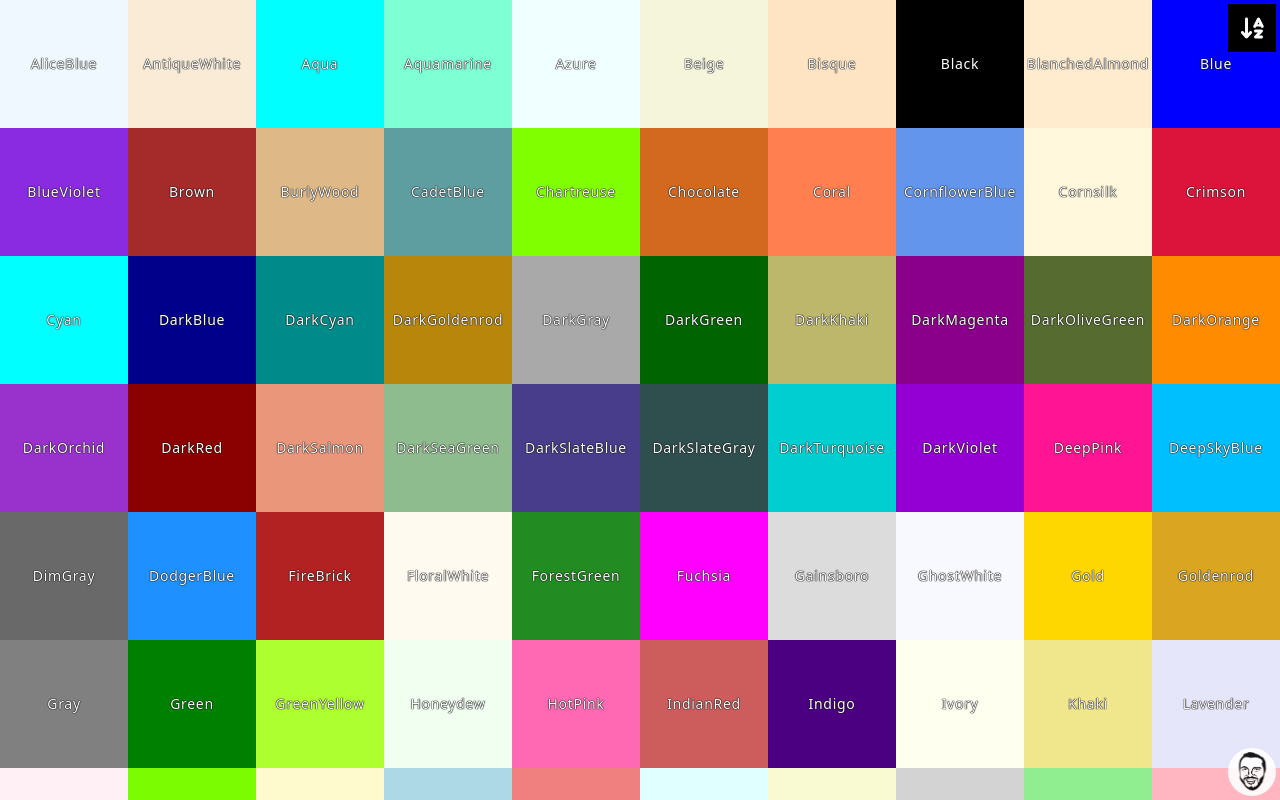
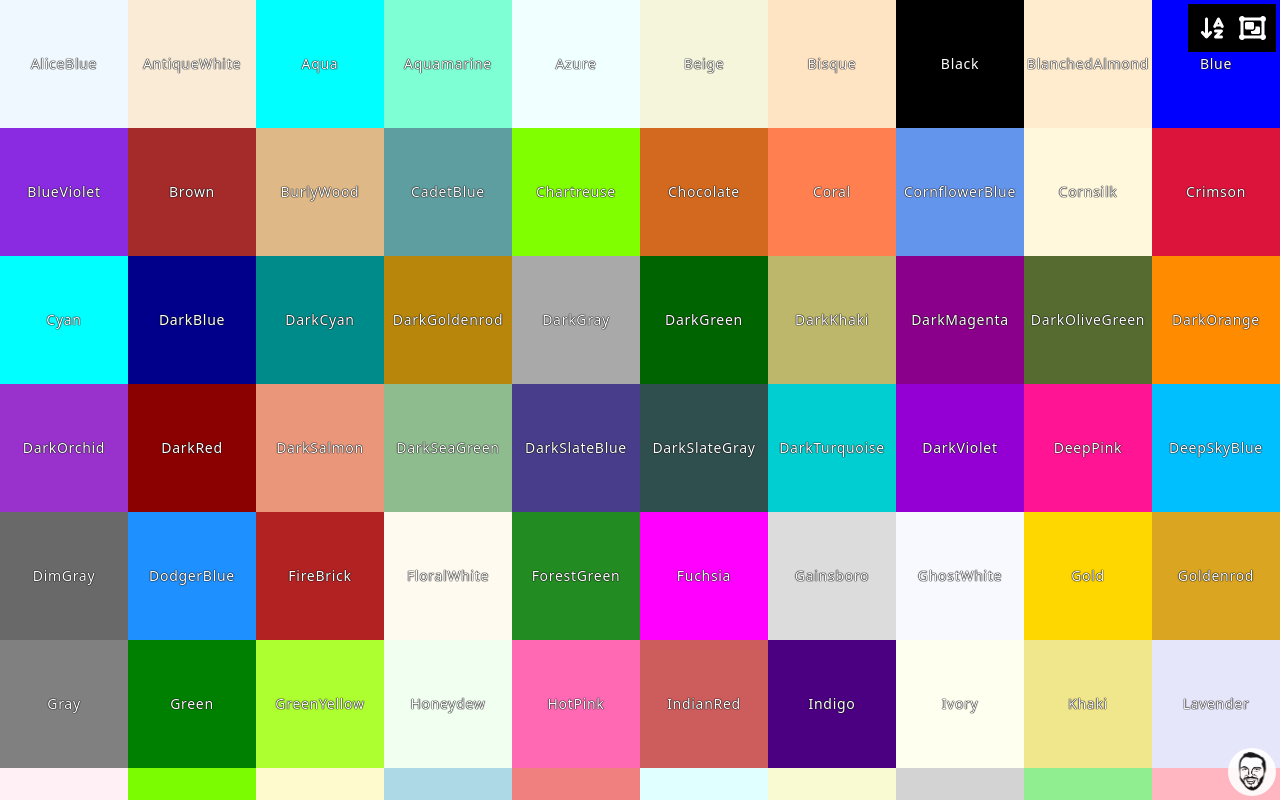
Before and after one commit to vdeantoni/csscolors, a Next.js app: page / in a window 1280 px wide. Shown: the top 800 px of the page. Built offline with nearby package versions, Linux system fonts and the light colour scheme.

Commit message:
Added group by

```diff
--- a/components/Color.jsx
+++ b/components/Color.jsx
@@ -1,11 +1,4 @@
-import {
-  faCopy,
-  faObjectGroup,
-  faObjectUngroup,
-} from "@fortawesome/free-solid-svg-icons";
-import { FontAwesomeIcon } from "@fortawesome/react-fontawesome";
 import { useState } from "react";
-import { GROUP_BY_TYPE } from "./GroupBy";
 
 const Color = ({ color }) => {
   const [copied, setCopied] = useState(false);
@@ -42,7 +35,7 @@ const Color = ({ color }) => {
       {copied && (
         <div
           className={
-            "absolute bottom-2 bg-black text-white p-2 text-xs rounded"
+            "absolute bottom-2 bg-black text-white py-1 px-3 text-xs rounded"
           }
         >
           Copied!
--- /dev/null
+++ b/components/ColorHeader.jsx
@@ -0,0 +1,27 @@
+import cn from "classnames";
+
+const GRADIENT_MAP = {
+  Blues: ["from-[LightBlue]", "to-[Navy]"],
+  Browns: ["from-[BlanchedAlmond]", "to-[Maroon]"],
+  Grays: ["from-[Gainsboro]", "to-[Black]"],
+  Greens: ["from-[PaleGreen]", "to-[DarkGreen]"],
+  Oranges: ["from-[Coral]", "to-[OrangeRed]"],
+  Pinks: ["from-[Pink]", "to-[MediumVioletRed]"],
+  Purples: ["from-[Thistle]", "to-[Indigo]"],
+  Reds: ["from-[LightSalmon]", "to-[DarkRed]"],
+  Whites: ["from-[WhiteSmoke]", "to-[AntiqueWhite]"],
+  Yellows: ["from-[Khaki]", "to-[Gold]"],
+};
+
+const ColorHeader = ({ name }) => {
+  return (
+    <h2
+      className={`text-3xl pl-2 uppercase tracking-wide w-min font-bold bg-clip-text text-transparent bg-gradient-to-r
+                ${cn(GRADIENT_MAP[name])}`}
+    >
+      {name}
+    </h2>
+  );
+};
+
+export default ColorHeader;
--- a/components/GroupBy.jsx
+++ b/components/GroupBy.jsx
@@ -1,8 +1,4 @@
 import {
-  faArrowDownAZ,
-  faArrowDownShortWide,
-  faArrowUpAZ,
-  faArrowUpShortWide,
   faObjectGroup,
   faObjectUngroup,
 } from "@fortawesome/free-solid-svg-icons";
@@ -10,13 +6,13 @@ import { FontAwesomeIcon } from "@fortawesome/react-fontawesome";
 
 export const GROUP_BY_TYPE = {
   NONE: 0,
-  COLORS: 1,
+  COLOR_GROUP: 1,
 };
 
 const GroupBy = ({ value, onChange }) => {
   return (
     <button
-      className={"hidden w-8"}
+      className={"w-8"}
       onClick={() =>
         onChange((current) => (current + 1) % Object.keys(GROUP_BY_TYPE).length)
       }
--- a/package.json
+++ b/package.json
@@ -17,6 +17,7 @@
     "@fortawesome/free-solid-svg-icons": "^6.1.2",
     "@fortawesome/react-fontawesome": "^0.2.0",
     "autoprefixer": "^10.4.8",
+    "classnames": "^2.3.1",
     "color-convert": "^2.0.1",
     "eslint": "8.12.0",
     "eslint-config-next": "12.1.4",
--- a/pages/index.js
+++ b/pages/index.js
@@ -1,60 +1,72 @@
 import convert from "color-convert";
-import { sortBy } from "lodash/collection";
-import { identity } from "lodash/util";
+import { groupBy, sortBy } from "lodash/collection";
 import { useEffect, useState } from "react";
 import Color from "../components/Color";
+import ColorHeader from "../components/ColorHeader";
+import GroupBy, { GROUP_BY_TYPE } from "../components/GroupBy";
 import MadeBy from "../components/MadeBy";
 import SortBy, { SORT_BY_TYPE } from "../components/SortBy";
 import { COLORS } from "../utils/colors";
+import cn from "classnames";
 
 const Home = () => {
   const [sortByType, setSortByType] = useState(SORT_BY_TYPE.AZ);
+  const [groupByType, setGroupByType] = useState(GROUP_BY_TYPE.NONE);
 
-  const [colors, setColors] = useState([]);
+  const [groups, setGroups] = useState({});
 
   useEffect(() => {
+    let colors = [];
+
     switch (sortByType) {
       case SORT_BY_TYPE.AZ:
-        setColors(sortBy(Object.keys(COLORS), identity));
-        break;
       case SORT_BY_TYPE.ZA:
-        setColors(sortBy(Object.keys(COLORS), identity).reverse());
+        colors = sortBy(Object.values(COLORS), "name");
         break;
       case SORT_BY_TYPE.LD:
-        setColors(
-          sortBy(Object.keys(COLORS), (c) =>
-            convert.hex.rgb(COLORS[c].hex).reduce((a, c) => a + c, 0)
-          ).reverse()
-        );
-        break;
       case SORT_BY_TYPE.DL:
-        setColors(
-          sortBy(Object.keys(COLORS), (c) =>
-            convert.hex.rgb(COLORS[c].hex).reduce((a, c) => a + c, 0)
-          )
-        );
+        colors = sortBy(Object.values(COLORS), (c) => convert.hex.rgb(c.hex).reduce((a, c) => a + c, 0));
         break;
     }
-  }, [sortByType]);
+
+    switch (sortByType) {
+      case SORT_BY_TYPE.ZA:
+      case SORT_BY_TYPE.LD:
+        colors = colors.reverse();
+        break;
+    }
+
+    switch (groupByType) {
+      case GROUP_BY_TYPE.NONE:
+        setGroups(groupBy(colors, () => "All"));
+        break;
+      case GROUP_BY_TYPE.COLOR_GROUP:
+        setGroups(groupBy(colors, "group"));
+        break;
+    }
+  }, [sortByType, groupByType]);
 
   return (
     <main className={"w-screen min-h-screen"}>
-      <div
-        className={
-          "fixed right-1 top-1 z-10 text-2xl text-white bg-black p-2 flex gap-2"
-        }
-      >
+      <div className={"fixed right-1 top-1 z-10 text-2xl text-white bg-black p-2 flex gap-2"}>
         <SortBy value={sortByType} onChange={setSortByType} />
+        <GroupBy value={groupByType} onChange={setGroupByType} />
       </div>
+
+      {sortBy(Object.entries(groups), ([groupName]) => groupName).map(([groupName, groupColors]) => (
+        <section key={groupName}>
+          {groupName !== "All" && <ColorHeader name={groupName} />}
           <div
             className={
               "grid grid-cols-3 md:grid-cols-6 lg:grid-cols-8 xl:md:grid-cols-10 2xl:md:grid-cols-12 auto-rows-fr"
             }
           >
-        {colors.map((color) => (
-          <Color key={color} color={color} />
+            {groupColors.map((color) => (
+              <Color key={color.name} color={color.name} />
             ))}
           </div>
+        </section>
+      ))}
       <MadeBy />
     </main>
   );
--- a/utils/colors.js
+++ b/utils/colors.js
@@ -111,7 +111,7 @@ export const COLORS = {
   Chocolate: { name: "Chocolate", hex: "D2691E", group: "Browns" },
   SaddleBrown: { name: "SaddleBrown", hex: "8B4513", group: "Browns" },
   Sienna: { name: "Sienna", hex: "A0522D", group: "Browns" },
-  Brown: { name: "Brown", hex: "A52A2A", group: "Brown" },
+  Brown: { name: "Brown", hex: "A52A2A", group: "Browns" },
   Maroon: { name: "Maroon", hex: "800000", group: "Browns" },
   White: { name: "White", hex: "FFFFFF", group: "Whites" },
   Snow: { name: "Snow", hex: "FFFAFA", group: "Whites" },
```
Also changed, not shown: 2 other files (tests, documents, lock files or other folders). Lines whose indentation alone changed are shown as unchanged.
